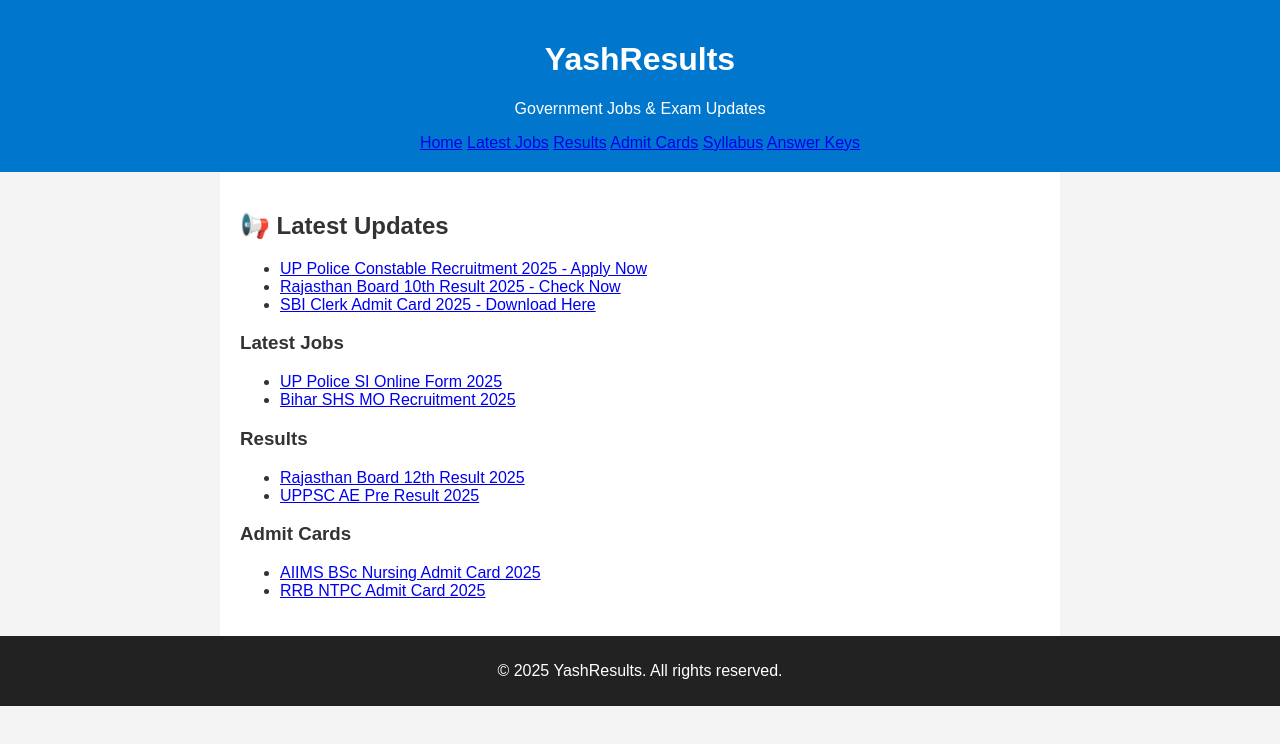
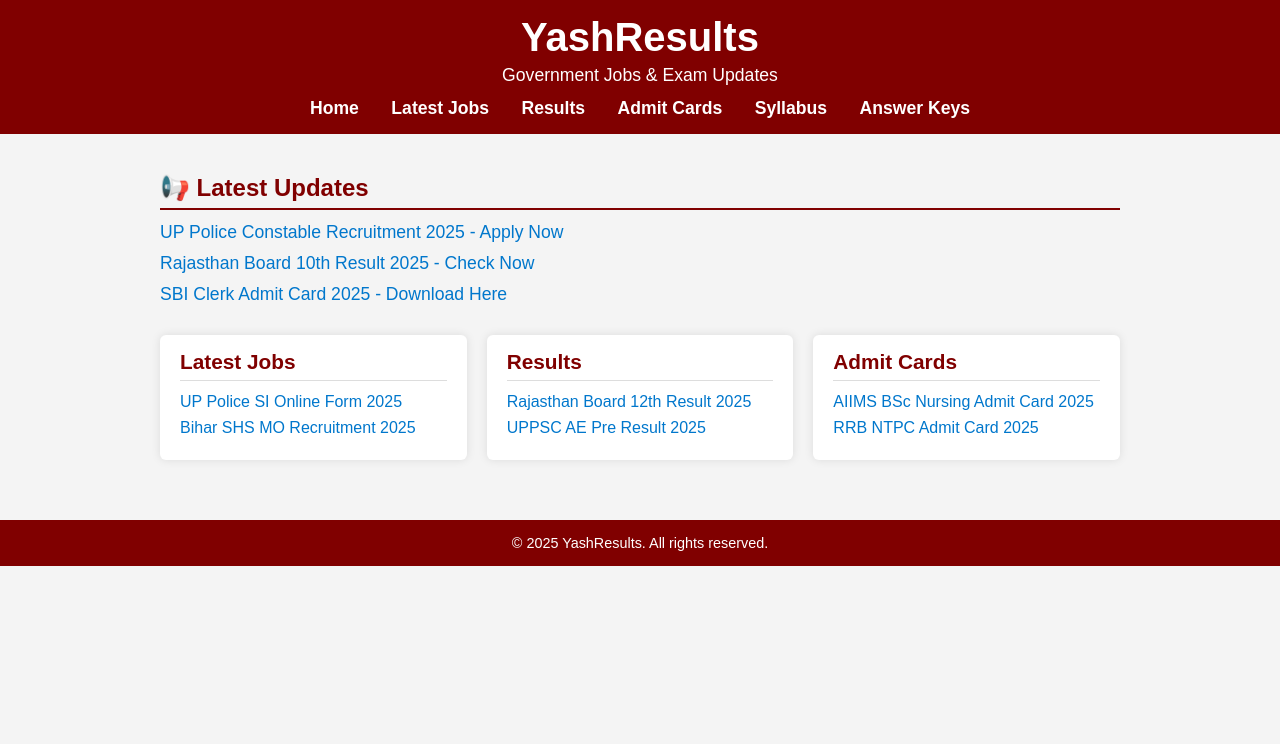
Before and after one commit to Soonu303/yashresults, a plain HTML site: page index.html in a window 1280 px wide. Drawn offline with Linux system fonts and the light colour scheme.

Commit message:
Update index.html

```diff
--- a/index.html
+++ b/index.html
@@ -1,10 +1,132 @@
 <!DOCTYPE html>
 <html lang="hi">
 <head>
-  <meta charset="UTF-8">
-  <meta name="viewport" content="width=device-width, initial-scale=1.0">
+  <meta charset="UTF-8" />
+  <meta name="viewport" content="width=device-width, initial-scale=1" />
   <title>YashResults - Sarkari Naukri & Exam Updates</title>
-  <link rel="stylesheet" href="style.css">
+  <style>
+    /* Reset */
+    * {
+      margin: 0;
+      padding: 0;
+      box-sizing: border-box;
+    }
+    body {
+      font-family: Arial, sans-serif;
+      background-color: #f4f4f4;
+      color: #333;
+    }
+    header {
+      background-color: #800000;
+      color: white;
+      padding: 15px 10px;
+      text-align: center;
+    }
+    header .logo h1 {
+      font-size: 2.5em;
+      margin-bottom: 5px;
+    }
+    header .logo p {
+      font-size: 1.1em;
+      font-weight: 500;
+    }
+    nav {
+      margin-top: 12px;
+    }
+    nav a {
+      color: white;
+      margin: 0 14px;
+      text-decoration: none;
+      font-weight: bold;
+      font-size: 1.1em;
+    }
+    nav a:hover {
+      text-decoration: underline;
+    }
+    main {
+      padding: 20px;
+      max-width: 1000px;
+      margin: 20px auto;
+    }
+    .announcement h2 {
+      color: #800000;
+      margin-bottom: 12px;
+      border-bottom: 2px solid #800000;
+      padding-bottom: 6px;
+    }
+    .announcement ul {
+      list-style-type: none;
+    }
+    .announcement li {
+      margin-bottom: 10px;
+      font-size: 1.1em;
+    }
+    .announcement a {
+      color: #0077cc;
+      text-decoration: none;
+    }
+    .announcement a:hover {
+      text-decoration: underline;
+    }
+    .categories {
+      display: flex;
+      justify-content: space-between;
+      margin-top: 30px;
+      gap: 20px;
+      flex-wrap: wrap;
+    }
+    .category {
+      background-color: white;
+      padding: 15px 20px;
+      flex: 1 1 30%;
+      box-shadow: 0 0 10px rgba(0,0,0,0.1);
+      min-width: 250px;
+      border-radius: 6px;
+    }
+    .category h3 {
+      color: #800000;
+      margin-bottom: 12px;
+      font-size: 1.3em;
+      border-bottom: 1px solid #ddd;
+      padding-bottom: 6px;
+    }
+    .category ul {
+      list-style-type: none;
+    }
+    .category li {
+      margin-bottom: 8px;
+      font-size: 1em;
+    }
+    .category a {
+      color: #0077cc;
+      text-decoration: none;
+    }
+    .category a:hover {
+      text-decoration: underline;
+    }
+    footer {
+      background-color: #800000;
+      color: white;
+      text-align: center;
+      padding: 15px 10px;
+      margin-top: 40px;
+      font-size: 0.9em;
+    }
+
+    /* Responsive */
+    @media(max-width: 700px){
+      nav a {
+        display: inline-block;
+        margin: 8px 10px;
+      }
+      .categories {
+        flex-direction: column;
+      }
+      .category {
+        flex: 1 1 100%;
+      }
+    }
+  </style>
 </head>
 <body>
   <header>
@@ -26,9 +148,9 @@
     <section class="announcement">
       <h2>📢 Latest Updates</h2>
       <ul>
-        <li><a href="#">UP Police Constable Recruitment 2025 - Apply Now</a></li>
-        <li><a href="#">Rajasthan Board 10th Result 2025 - Check Now</a></li>
-        <li><a href="#">SBI Clerk Admit Card 2025 - Download Here</a></li>
+        <li><a href="https://uppolice.gov.in" target="_blank" rel="noopener">UP Police Constable Recruitment 2025 - Apply Now</a></li>
+        <li><a href="https://rajeduboard.rajasthan.gov.in" target="_blank" rel="noopener">Rajasthan Board 10th Result 2025 - Check Now</a></li>
+        <li><a href="https://sbi.co.in/careers" target="_blank" rel="noopener">SBI Clerk Admit Card 2025 - Download Here</a></li>
       </ul>
     </section>
 
@@ -36,22 +158,22 @@
       <div class="category">
         <h3>Latest Jobs</h3>
         <ul>
-          <li><a href="#">UP Police SI Online Form 2025</a></li>
-          <li><a href="#">Bihar SHS MO Recruitment 2025</a></li>
+          <li><a href="https://uppolice.gov.in/si-recruitment" target="_blank" rel="noopener">UP Police SI Online Form 2025</a></li>
+          <li><a href="https://state.bihar.gov.in/shsmo" target="_blank" rel="noopener">Bihar SHS MO Recruitment 2025</a></li>
         </ul>
       </div>
       <div class="category">
         <h3>Results</h3>
         <ul>
-          <li><a href="#">Rajasthan Board 12th Result 2025</a></li>
-          <li><a href="#">UPPSC AE Pre Result 2025</a></li>
+          <li><a href="https://rajeduboard.rajasthan.gov.in/12th-result" target="_blank" rel="noopener">Rajasthan Board 12th Result 2025</a></li>
+          <li><a href="https://uppsc.up.nic.in/ae-pre-result" target="_blank" rel="noopener">UPPSC AE Pre Result 2025</a></li>
         </ul>
       </div>
       <div class="category">
         <h3>Admit Cards</h3>
         <ul>
-          <li><a href="#">AIIMS BSc Nursing Admit Card 2025</a></li>
-          <li><a href="#">RRB NTPC Admit Card 2025</a></li>
+          <li><a href="https://aiims.edu/nursing-admit-card" target="_blank" rel="noopener">AIIMS BSc Nursing Admit Card 2025</a></li>
+          <li><a href="https://rrbcdg.gov.in/ntpc-admit-card" target="_blank" rel="noopener">RRB NTPC Admit Card 2025</a></li>
         </ul>
       </div>
     </section>
```
